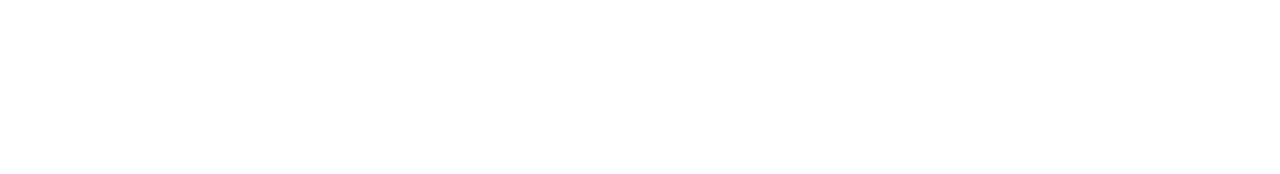
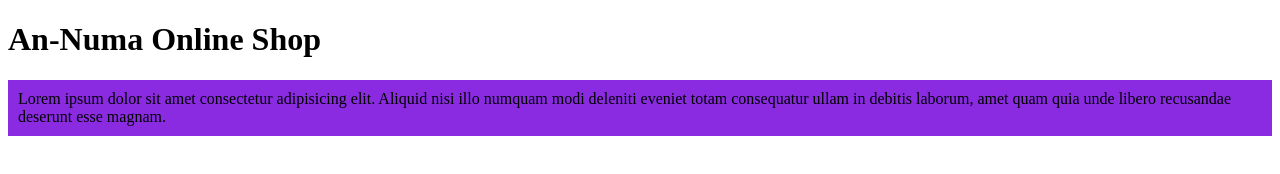
Before and after one commit to AbuRaihan32/my-first-github-repo, a plain HTML site: page index.html in a window 1280 px wide. Drawn offline with Linux system fonts and the light colour scheme.

Commit message:
added my second commit

```diff
--- a/index.html
+++ b/index.html
@@ -4,8 +4,10 @@
     <meta charset="UTF-8">
     <meta name="viewport" content="width=device-width, initial-scale=1.0">
     <title>my first github repo</title>
+    <link rel="stylesheet" href="style.css">
 </head>
 <body>
-
+    <h1>An-Numa Online Shop</h1>
+    <p>Lorem ipsum dolor sit amet consectetur adipisicing elit. Aliquid nisi illo numquam modi deleniti eveniet totam consequatur ullam in debitis laborum, amet quam quia unde libero recusandae deserunt esse magnam.</p>
 </body>
 </html>
--- /dev/null
+++ b/style.css
@@ -0,0 +1,4 @@
+p{
+    background-color: blueviolet;
+    padding: 10px;
+}
```
